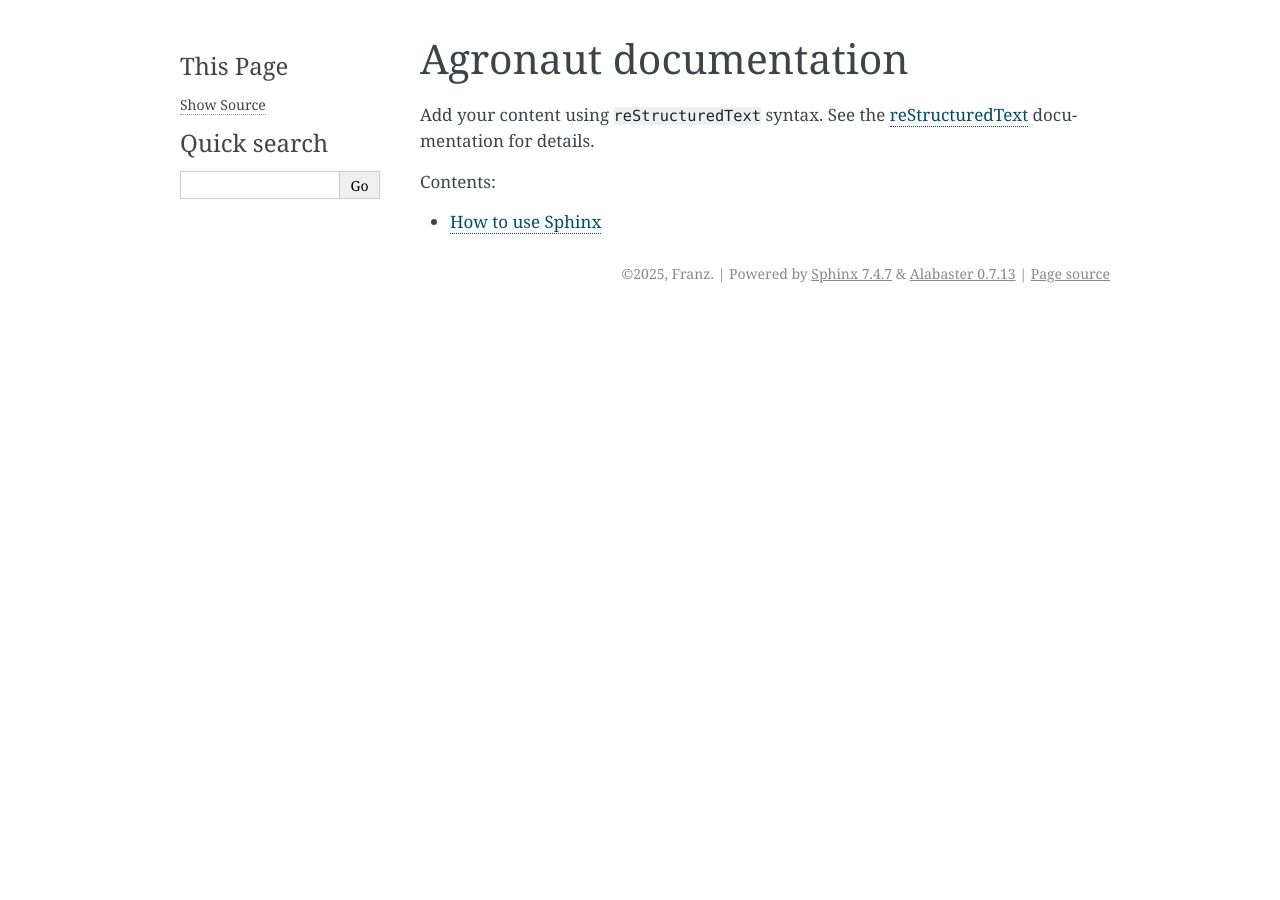
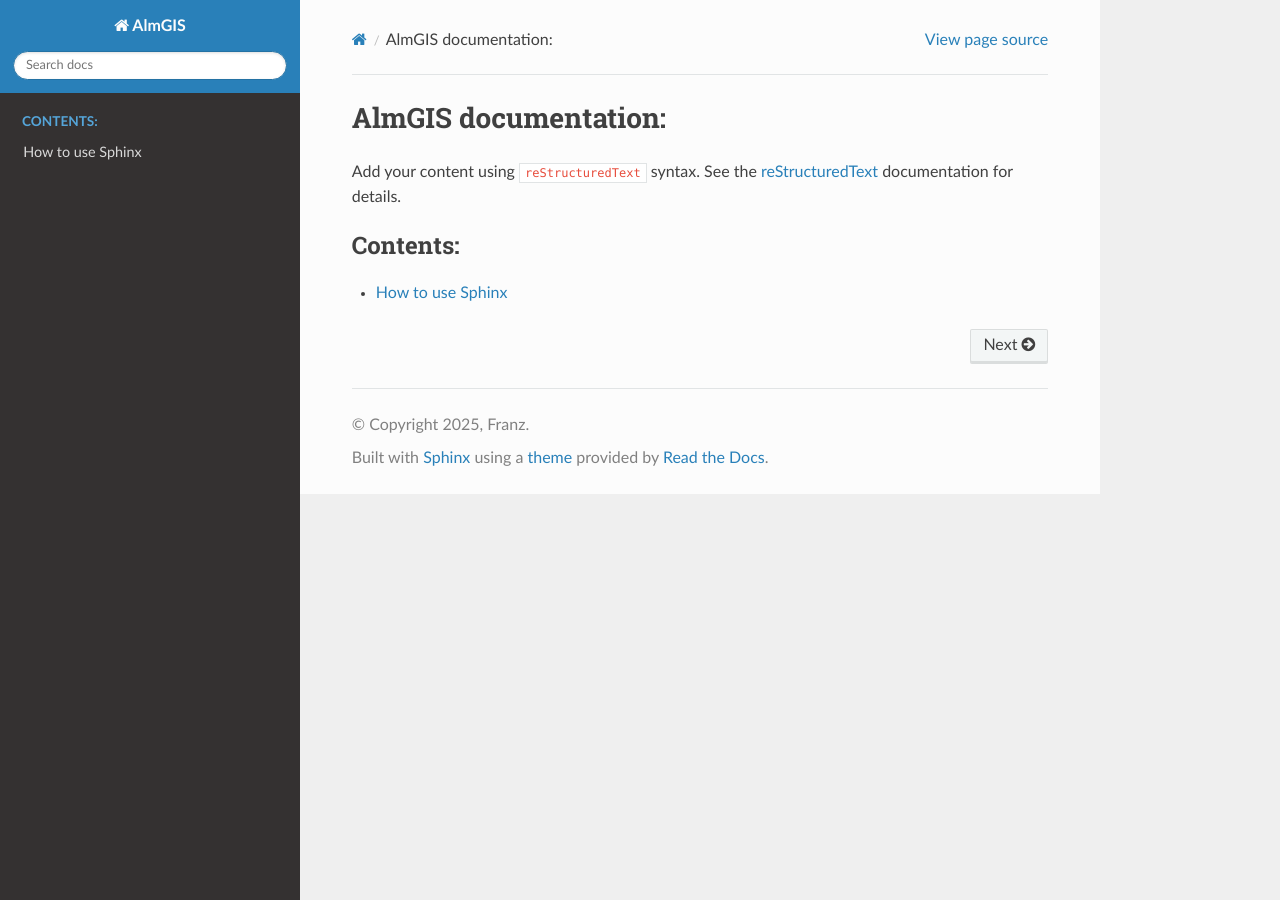
Before and after one commit to gidhoog/AlmGIS, a Sphinx documentation site: the page built from docs/source/index.rst, in a window 1280 px wide. Built offline with Sphinx 7.4.7 and the Read the Docs theme 3.1.0, drawn with Linux system fonts in a browser that asks for light colours.

Commit message:
include alchemy.py; improve sphinx-doc

```diff
--- a/docs/source/conf.py
+++ b/docs/source/conf.py
@@ -6,7 +6,7 @@
 # -- Project information -----------------------------------------------------
 # https://www.sphinx-doc.org/en/master/usage/configuration.html#project-information
 
-project = 'Agronaut'
+project = 'AlmGIS'
 copyright = '2025, Franz'
 author = 'Franz'
 release = '0.1'
@@ -24,5 +24,6 @@ exclude_patterns = []
 # -- Options for HTML output -------------------------------------------------
 # https://www.sphinx-doc.org/en/master/usage/configuration.html#options-for-html-output
 
-html_theme = 'alabaster'
+# html_theme = 'alabaster'
+html_theme = 'sphinx_rtd_theme'
 html_static_path = ['_static']
--- a/docs/source/index.rst
+++ b/docs/source/index.rst
@@ -3,7 +3,7 @@
    You can adapt this file completely to your liking, but it should at least
    contain the root `toctree` directive.
 
-Agronaut documentation
+AlmGIS documentation:
 ======================
 
 Add your content using ``reStructuredText`` syntax. See the
--- a/docs/source/sphinx.rst
+++ b/docs/source/sphinx.rst
@@ -1,4 +1,4 @@
 How to use Sphinx
 =================
 
-run 'sphinx-build -M html source build' im Verzeichnis 'docs'
+run: 'sphinx-build -M html source build' im Verzeichnis 'docs'
```
Also changed, not shown: 2 other files.
